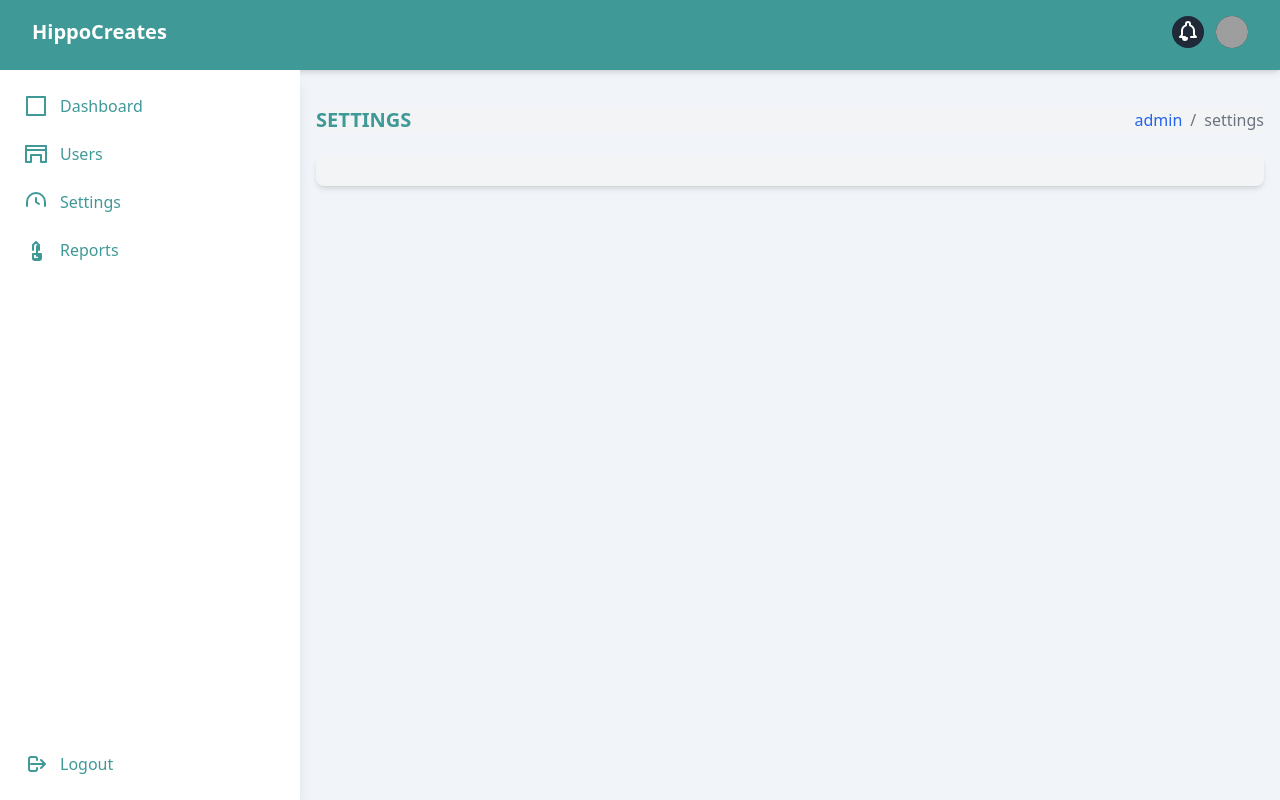
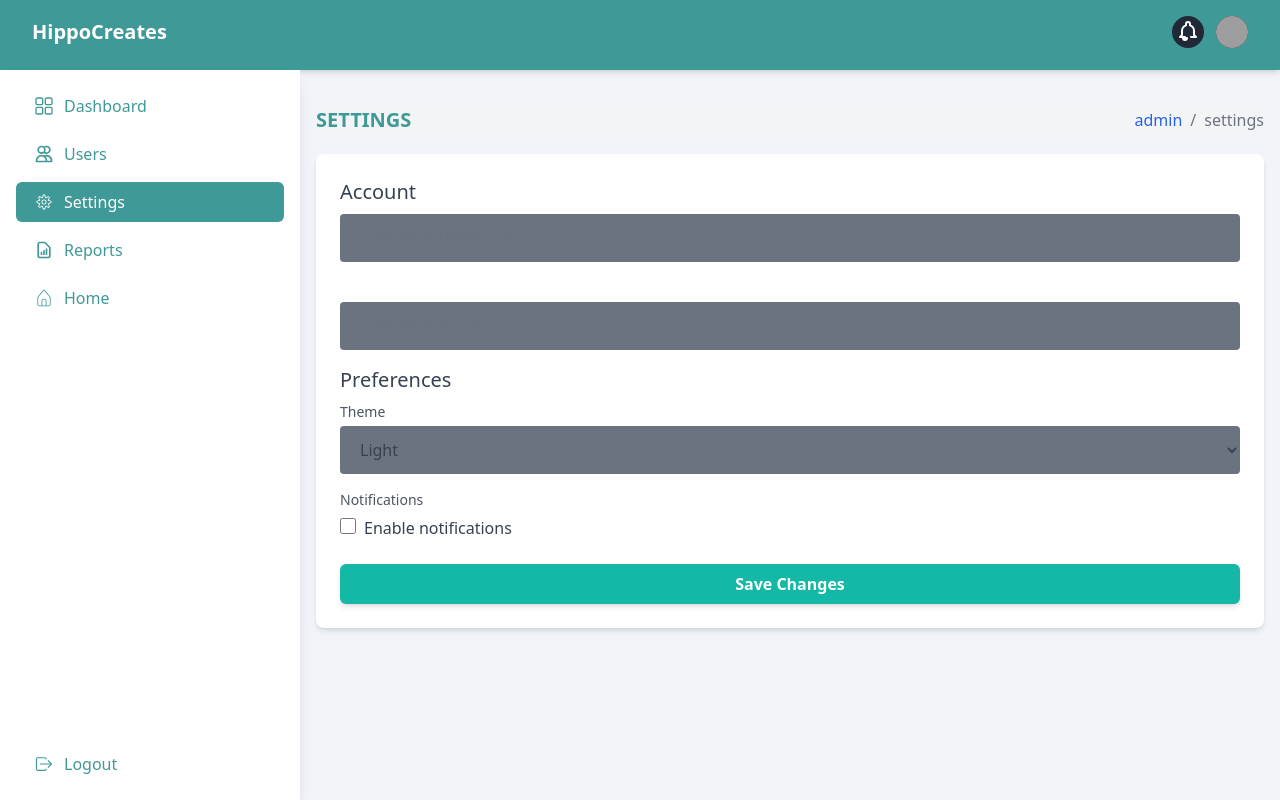
Before and after one commit to ashish-hexalitics/HippoCreates, a React (Vite) app: page /admin/settings in a window 1280 px wide. Built offline with nearby package versions, Linux system fonts and the light colour scheme; grey boxes are pictures that could not be loaded.

Commit message:
seupt completed

```diff
--- a/package.json
+++ b/package.json
@@ -13,6 +13,7 @@
     "pspdfkit": "^2024.4.0",
     "react": "^18.3.1",
     "react-dom": "^18.3.1",
+    "react-icons": "^5.2.1",
     "react-router-dom": "^6.24.1",
     "tw-elements-react": "^1.0.0-alpha-end"
   },
--- /dev/null
+++ b/src/Icons/constant.tsx
@@ -0,0 +1,16 @@
+import { CiHome } from "react-icons/ci";
+import { RxDashboard } from "react-icons/rx";
+import { HiOutlineUsers } from "react-icons/hi";
+import { HiOutlineDocumentReport } from "react-icons/hi";
+import { CiSettings } from "react-icons/ci";
+import { IoIosLogOut } from "react-icons/io";
+
+
+export const icons = {
+    CiHome:CiHome,
+    RxDashboard:RxDashboard,
+    HiOutlineUsers:HiOutlineUsers,
+    HiOutlineDocumentReport:HiOutlineDocumentReport,
+    CiSettings:CiSettings,
+    IoIosLogOut:IoIosLogOut
+}
--- a/src/components/AdminLayout/Header.tsx
+++ b/src/components/AdminLayout/Header.tsx
@@ -1,4 +1,5 @@
 // import React from 'react';
+import { icons } from "../../Icons/constant";
 
 function Header() {
   return (
--- a/src/components/AdminLayout/Sidebar.tsx
+++ b/src/components/AdminLayout/Sidebar.tsx
@@ -1,6 +1,20 @@
-import { Link } from "react-router-dom";
+import { Link, useLocation } from "react-router-dom";
+import { icons } from "../../Icons/constant";
+const {
+  HiOutlineDocumentReport,
+  HiOutlineUsers,
+  CiHome,
+  CiSettings,
+  RxDashboard,
+  IoIosLogOut,
+} = icons;
 
 function Sidebar() {
+  const location = useLocation(); // Hook to get current location
+
+  // Function to determine if the link is active
+  const isActive = (path: string) => location.pathname === path;
+
   return (
     <div
       style={{ width: "300px" }}
@@ -10,104 +24,72 @@ function Sidebar() {
         <nav className="flex flex-col space-y-2">
           <Link
             to="/admin/dashboard"
-            className="flex items-center p-2 text-[#3f9997] font-medium hover:bg-[#3f9997] hover:text-white rounded-md"
+            className={`flex items-center p-2 ${
+              isActive("/admin/dashboard")
+                ? "bg-[#3f9997] text-white"
+                : "text-[#3f9997] hover:bg-[#3f9997] hover:text-white"
+            } font-medium rounded-md`}
           >
-            <svg
-              className="w-6 h-6 mr-3"
-              xmlns="http://www.w3.org/2000/svg"
-              fill="none"
-              viewBox="0 0 24 24"
-              stroke="currentColor"
-            >
-              <path
-                strokeLinecap="round"
-                strokeLinejoin="round"
-                strokeWidth={2}
-                d="M3 3h18v18H3V3z"
-              />
-            </svg>
+            <RxDashboard style={{ fontSize: "20px", margin: "0 10px" }} />
             Dashboard
           </Link>
           <Link
             to="/admin/users"
-            className="flex items-center p-2 text-[#3f9997] font-medium hover:bg-[#3f9997] hover:text-white rounded-md"
+            className={`flex items-center p-2 ${
+              isActive("/admin/users")
+                ? "bg-[#3f9997] text-white"
+                : "text-[#3f9997] hover:bg-[#3f9997] hover:text-white"
+            } font-medium rounded-md`}
           >
-            <svg
-              className="w-6 h-6 mr-3"
-              xmlns="http://www.w3.org/2000/svg"
-              fill="none"
-              viewBox="0 0 24 24"
-              stroke="currentColor"
-            >
-              <path
-                strokeLinecap="round"
-                strokeLinejoin="round"
-                strokeWidth={2}
-                d="M17 20h5V4H2v16h5v-7h10v7zM2 8h20"
-              />
-            </svg>
+            <HiOutlineUsers style={{ fontSize: "20px", margin: "0 10px" }} />
             Users
           </Link>
           <Link
             to="/admin/settings"
-            className="flex items-center p-2 text-[#3f9997] font-medium hover:bg-[#3f9997] hover:text-white rounded-md"
+            className={`flex items-center p-2 ${
+              isActive("/admin/settings")
+                ? "bg-[#3f9997] text-white"
+                : "text-[#3f9997] hover:bg-[#3f9997] hover:text-white"
+            } font-medium rounded-md`}
           >
-            <svg
-              className="w-6 h-6 mr-3"
-              xmlns="http://www.w3.org/2000/svg"
-              fill="none"
-              viewBox="0 0 24 24"
-              stroke="currentColor"
-            >
-              <path
-                strokeLinecap="round"
-                strokeLinejoin="round"
-                strokeWidth={2}
-                d="M12 8v4l3 2m6 2v-4a9 9 0 00-18 0v4"
-              />
-            </svg>
+            <CiSettings style={{ fontSize: "20px", margin: "0 10px" }} />
             Settings
           </Link>
           <Link
             to="/admin/reports"
-            className="flex items-center p-2 text-[#3f9997] font-medium hover:bg-[#3f9997] hover:text-white rounded-md"
+            className={`flex items-center p-2 ${
+              isActive("/admin/reports")
+                ? "bg-[#3f9997] text-white"
+                : "text-[#3f9997] hover:bg-[#3f9997] hover:text-white"
+            } font-medium rounded-md`}
           >
-            <svg
-              className="w-6 h-6 mr-3"
-              xmlns="http://www.w3.org/2000/svg"
-              fill="none"
-              viewBox="0 0 24 24"
-              stroke="currentColor"
-            >
-              <path
-                strokeLinecap="round"
-                strokeLinejoin="round"
-                strokeWidth={2}
-                d="M9 17v4h6v-4m-6-5V7l3-3 3 3v5m-4 10h4a2 2 0 002-2v-4H9v4a2 2 0 002 2zm2-14v10"
-              />
-            </svg>
+            <HiOutlineDocumentReport
+              style={{ fontSize: "20px", margin: "0 10px" }}
+            />
             Reports
+          </Link>
+          <Link
+            to="/"
+            className={`flex items-center p-2 ${
+              isActive("/")
+                ? "bg-[#3f9997] text-white"
+                : "text-[#3f9997] hover:bg-[#3f9997] hover:text-white"
+            } font-medium rounded-md`}
+          >
+            <CiHome style={{ fontSize: "20px", margin: "0 10px" }} />
+            Home
           </Link>
         </nav>
         <div className="mt-6">
           <Link
-            to="/logout"
-            className="flex items-center p-2 text-[#3f9997] font-medium hover:bg-[#3f9997] hover:text-white rounded-md"
+            to="/login"
+            className={`flex items-center p-2 ${
+              isActive("/login")
+                ? "bg-[#3f9997] text-white"
+                : "text-[#3f9997] hover:bg-[#3f9997] hover:text-white"
+            } font-medium rounded-md`}
           >
-            <svg
-              className="w-6 h-6 mr-3"
-              xmlns="http://www.w3.org/2000/svg"
-              fill="none"
-              viewBox="0 0 24 24"
-              stroke="currentColor"
-            >
-              <path
-                strokeLinecap="round"
-                strokeLinejoin="round"
-                strokeWidth={2}
-                d="M17 16l4-4m0 0l-4-4m4 4H7m6 4v1a2 2 0 01-2 2H7a2 2 0 01-2-2V7a2 2 0 012-2h4a2 2 0 012 2v1"
-              />
-            </svg>
+            <IoIosLogOut style={{ fontSize: "20px", margin: "0 10px" }} />
             Logout
           </Link>
         </div>
--- a/src/components/Common/Chart/Donutchart.tsx
+++ b/src/components/Common/Chart/Donutchart.tsx
@@ -1,4 +1,4 @@
-import React from "react";
+// import React from "react";
 import { TEChart } from "tw-elements-react";
 
 const ChartHalfDoughnut = () => {
--- a/src/components/Common/Loader/index.tsx
+++ b/src/components/Common/Loader/index.tsx
@@ -1,4 +1,4 @@
-import React from "react";
+// import React from "react";
 import "./loading.css";
 
 function index() {
--- a/src/pages/Setting.tsx
+++ b/src/pages/Setting.tsx
@@ -1,9 +1,98 @@
 // import React from "react";
+// import { TESelect } from "tw-elements-react";
 
 function Setting() {
+  // const data = [
+  //   { text: "Light", value: 1 },
+  //   { text: "Dark", value: 2 },
+  // ];
   return (
-    <div className="flex flex-col p-4 bg-gray-100 rounded-lg shadow-md">
-      </div>
+    <div className="flex flex-col p-6 bg-white rounded-lg shadow-md">
+      {/* Form Container */}
+      <form>
+        {/* Section: Account */}
+        <div className="mb-4">
+          <h2 className="text-xl font-medium text-gray-700 mb-2">Account</h2>
+          <div className="flex flex-col space-y-4">
+            <div className="relative mb-6">
+              <input
+                type="text"
+                className="peer block w-full rounded border-0 bg-gray-500 px-4 py-3 text-gray-700 placeholder-gray-500 focus:bg-white focus:outline-none dark:bg-gray-100 dark:text-gray dark:placeholder-gray-400"
+                id="exampleInputUsername"
+                placeholder="Enter Your Username"
+              />
+              <label
+                htmlFor="exampleInputUsername"
+                className="pointer-events-none absolute left-4 top-0 mb-0 pt-3 leading-6 text-gray-500 transition-all duration-200 ease-out peer-focus:-translate-y-6 peer-focus:scale-75 peer-focus:text-primary dark:text-gray-400"
+              >
+                Enter Your Username
+              </label>
+            </div>
+            <div className="relative mb-6">
+              <input
+                type="text"
+                className="peer block w-full rounded border-0 bg-gray-500 px-4 py-3 text-gray-700 placeholder-gray-500 focus:bg-white focus:outline-none dark:bg-gray-100 dark:text-gray dark:placeholder-gray-400"
+                id="exampleInputUsername"
+                placeholder="Enter Your Email"
+              />
+              <label
+                htmlFor="exampleInputUsername"
+                className="pointer-events-none absolute left-4 top-0 mb-0 pt-3 leading-6 text-gray-500 transition-all duration-200 ease-out peer-focus:-translate-y-6 peer-focus:scale-75 peer-focus:text-primary dark:text-gray-400"
+              >
+                Enter Your Email
+              </label>
+            </div>
+          </div>
+        </div>
+
+        {/* Section: Preferences */}
+        <div className="mb-6">
+          <h2 className="text-xl font-medium text-gray-700 mb-2">
+            Preferences
+          </h2>
+          <div className="flex flex-col space-y-4">
+            <div>
+              <label
+                htmlFor="theme"
+                className="block text-sm font-medium text-gray-600 mb-1"
+              >
+                Theme
+              </label>
+              <select
+                id="theme"
+                className="peer block w-full rounded border-0 bg-gray-500 px-4 py-3 text-gray-700 placeholder-gray-500 focus:bg-white focus:outline-none dark:bg-gray-100 dark:text-gray dark:placeholder-gray-400"
+              >
+                <option>Light</option>
+                <option>Dark</option>
+              </select>
+              {/* <TESelect data={data} className="border-0 bg-gray-500 px-4 py-3 text-gray-700 placeholder-gray-500 focus:bg-white focus:outline-none dark:bg-gray-100 dark:text-gray dark:placeholder-gray-400" /> */}
+            </div>
+            <div>
+              <label
+                htmlFor="notifications"
+                className="block text-sm font-medium text-gray-600 mb-1"
+              >
+                Notifications
+              </label>
+              <input
+                id="notifications"
+                type="checkbox"
+                className="mt-1 h-4 w-4 text-teal-500 focus:ring-teal-500 border-gray-300 rounded"
+              />
+              <span className="ml-2 text-gray-700">Enable notifications</span>
+            </div>
+          </div>
+        </div>
+
+        {/* Save Button */}
+        <button
+          type="submit"
+          className="w-full px-4 py-2 bg-teal-500 text-white font-semibold rounded-md shadow-md hover:bg-teal-600 focus:outline-none focus:ring-2 focus:ring-teal-500 focus:ring-opacity-50"
+        >
+          Save Changes
+        </button>
+      </form>
+    </div>
   );
 }
 
```
Also changed, not shown: src/pages/Report.tsx (+46 -1 lines), 1 other file (tests, documents, lock files or other folders).
